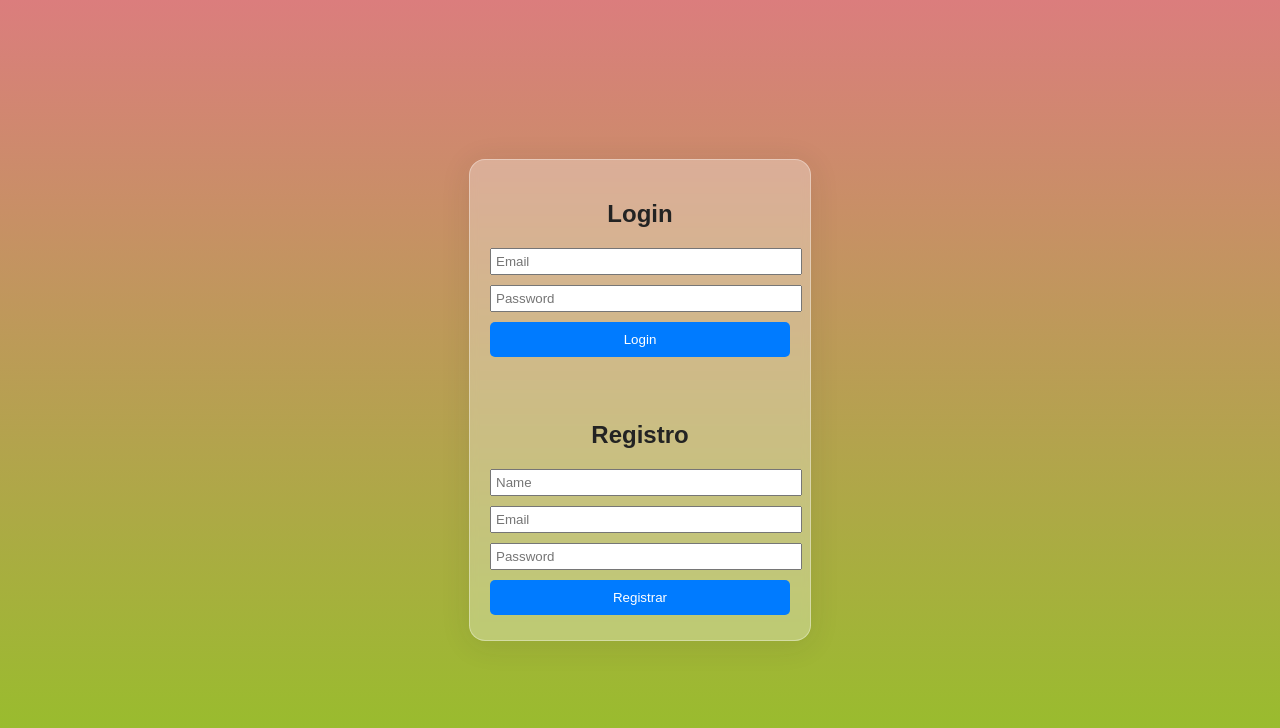
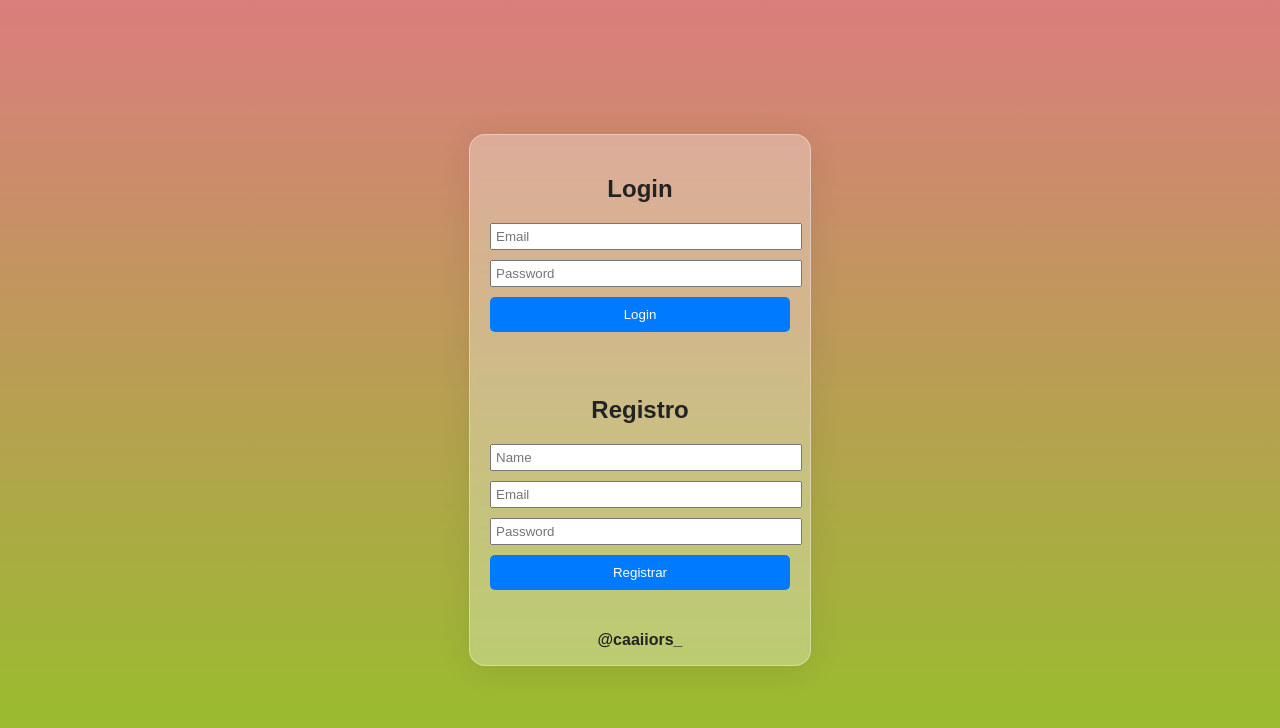
Before and after one commit to caaiiors/sistema-de-login, a plain HTML site: page index.html in a window 1280 px wide. Drawn offline with Linux system fonts and the light colour scheme.

Commit message:
adicao do meu instagram a pagina.

```diff
--- a/index.html
+++ b/index.html
@@ -21,6 +21,7 @@
       <input type="password" id="registerPassword" placeholder="Password" required>
       <button type="submit">Registrar</button>
     </form>
+  <p><strong>@caaiiors_</strong></p>
   </div>
   <script src="script.js"></script>
 </body>
```
